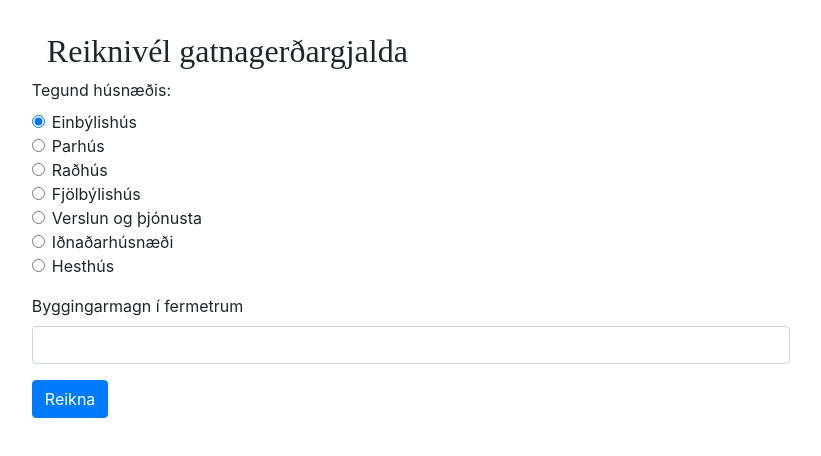
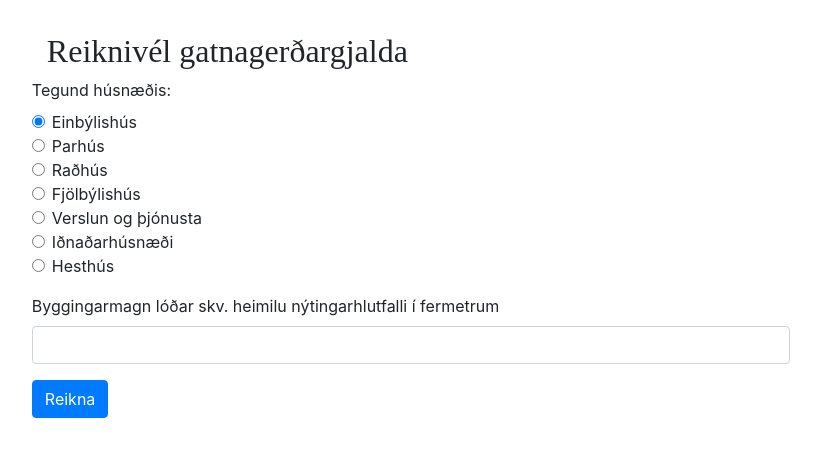
Before and after one commit to arborgwebadmin/arborg_app, a Next.js app: page /calc/lodagjold in a window 1280 px wide. Shown: the top 456 px of the page, without its empty margins (229-1050 px from the left). Built offline with nearby package versions, Linux system fonts and the light colour scheme.

Commit message:
gatnagerdargjold

```diff
--- a/pages/calc/lodagjold.js
+++ b/pages/calc/lodagjold.js
@@ -88,7 +88,7 @@ class Lodagjold extends React.Component {
                                     <CheckFormGroup id={ idsMap.TEGUND } label="Iðnaðarhúsnæði" type="radio" value={ idsMap.IDNADUR } change={ this.handleChange } checked={ this.state.field.type === idsMap.IDNADUR}></CheckFormGroup>
                                     <CheckFormGroup id={ idsMap.TEGUND } label="Hesthús" type="radio" value={ idsMap.HESTHUS } change={ this.handleChange } checked={ this.state.field.type === idsMap.HESTHUS}></CheckFormGroup>
                                 </div>
-                                <FormGroup id={ idsMap.SIZE } label="Byggingarmagn í fermetrum" type="number" value={ this.state.field.size } change={ this.handleChange } required={true}></FormGroup>
+                                <FormGroup id={ idsMap.SIZE } label="Byggingarmagn lóðar skv. heimilu nýtingarhlutfalli í fermetrum" type="number" value={ this.state.field.size } change={ this.handleChange } required={true}></FormGroup>
                                 <input type="submit" value="Reikna" className="btn btn-primary"></input>
                             </form>
                             <div className={this.state.total==0 ? styles.hidden + " card mt-3" : styles.visible + " card mt-3"}>
```
